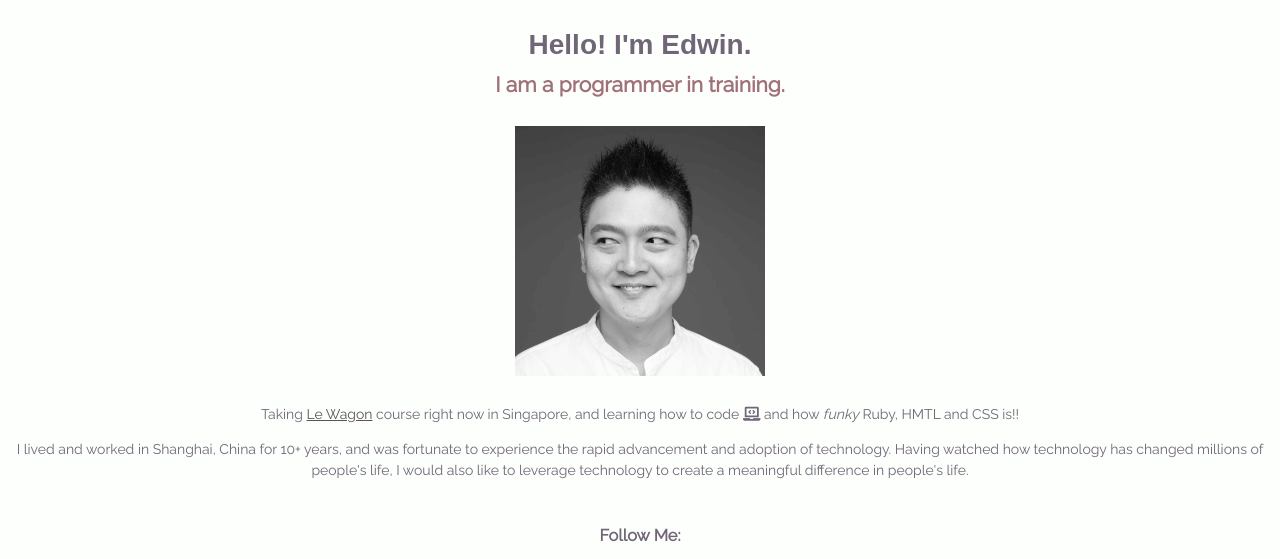
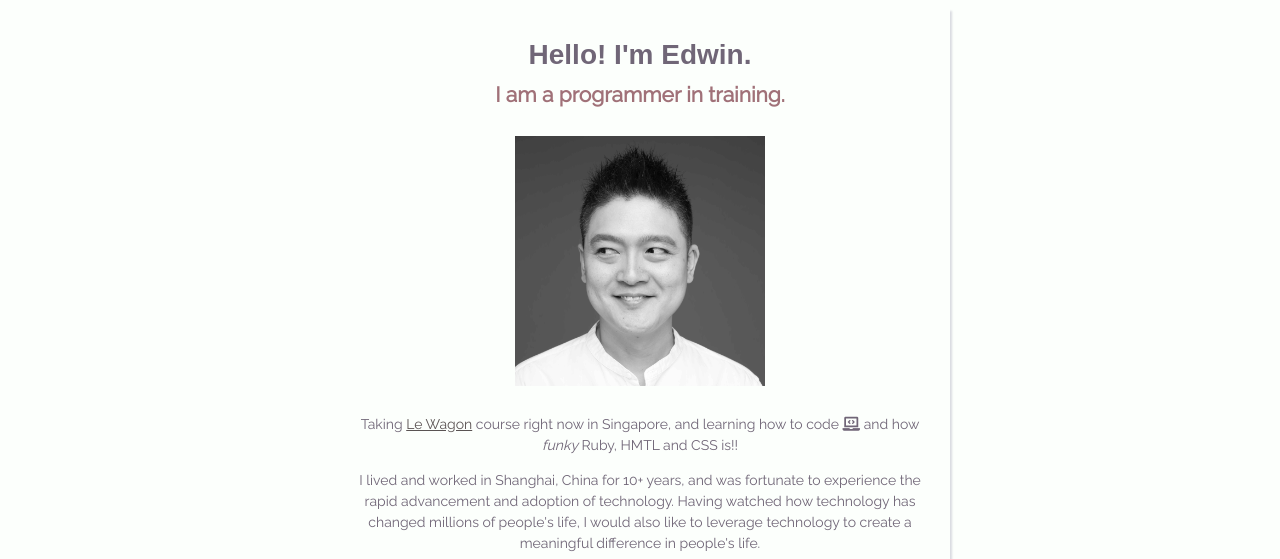
Before and after one commit to edwintwx/profile, a plain HTML site: page index.html in a window 1280 px wide. Shown: the top 559 px of the page. Drawn offline with Linux system fonts and the light colour scheme; a web font is replaced by a local one.

Commit message:
made the page prettier

```diff
--- a/css/style.css
+++ b/css/style.css
@@ -1,8 +1,8 @@
 
-@media (max-width: 960px) {
+@media (max-width: 1600px) {
   /* For a screen < 960px, this CSS will be read */
   .container {
-    width: 700px;
+    width: 600px;
   }
 }
 @media (max-width: 720px) {
@@ -16,6 +16,16 @@
   .container {
     width: 300px;
   }
+}
+
+.container {
+  margin: 0 auto;
+  padding: 10px;
+  box-shadow: 2px 3px 2px #D9DBE0;
+}
+
+.card {
+  padding: 0.5em;
 }
 
 body {
@@ -46,14 +56,6 @@ a:hover {
   color: #CCB7AE;
 }
 
-.container {
-  margin: 0 auto;
-}
-
-.card {
-  padding: 0.5em;
-}
-
 img {
   width: 250px;
   object-fit: center
```
